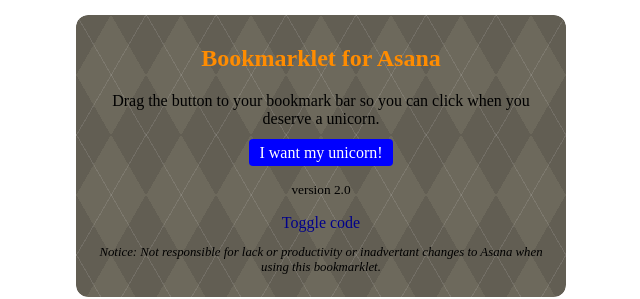
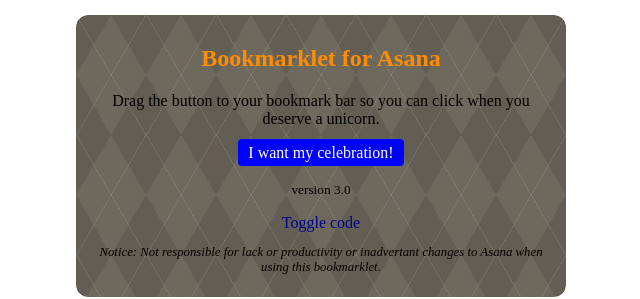
Before and after one commit to jcottrell/asana-unicorn, a plain HTML site: page index.html in a window 1280 px wide. Shown: the top 299 px of the page, 319-959 px from the left. Drawn offline with Linux system fonts and the light colour scheme; a web font is replaced by a local one.

Commit message:
Updated with new celebrations

```diff
--- a/index.html
+++ b/index.html
@@ -39,10 +39,10 @@
                     Drag the button to your bookmark bar so you can click when you deserve a unicorn.
                 </p>
                 <p>
-                    <a class='bookmarklet-button' href='javascript:(function(c){var a,b=function(){if(c.AsanaRainbow){a=AsanaRainbow.create({name:"unicorn",image:{urls:["https://app.asana.com/-/static/apps/asana/media/unicorn-reskin.png"]}});a.start()}};if((c.AsanaRainbow===undefined)&&c.env&&c.env.dynamic_loader){env.dynamic_loader.load({url:CommonUrl.staticUrl({path:"apps/asana/view/asana_rainbow.js",compute_hash:!1}),allow_cached:!1,callback:b})}else{b()}}(window));'>I want my unicorn!</a>
+                    <a class='bookmarklet-button' href='javascript:(function(d){var b,e,c=function(){var f;if(d.AsanaRainbow){a();f=Math.floor(Math.random()*e.length);b=AsanaRainbow.create(e[f]);b.start()}},a=function(){if(AsanaRainbow._RESKIN_CELEBRATIONS){e=AsanaRainbow._RESKIN_CELEBRATIONS}};if((d.AsanaRainbow===undefined)&&d.env&&d.env.dynamic_loader){env.dynamic_loader.load({url:CommonUrl.staticUrl({path:"apps/asana/view/asana_rainbow.js",compute_hash:!1}),allow_cached:!1,callback:c})}else{c()}}(window));'>I want my celebration!</a>
                 <br>
                 <br>
-                <small>version 2.0</small>
+                <small>version 3.0</small>
                 </p>
                 <div style="text-align:center;">
                     <a class="code-toggler" data-pair="unicorn_code" href="#toggle">Toggle code</a>
```
